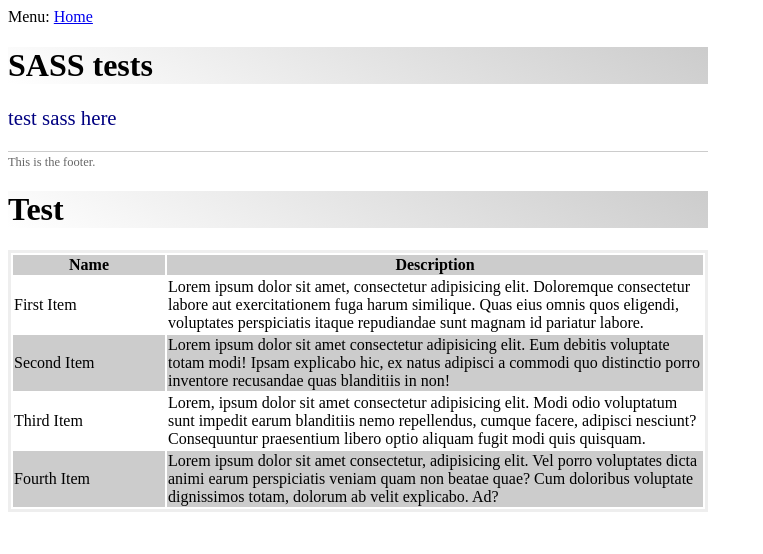
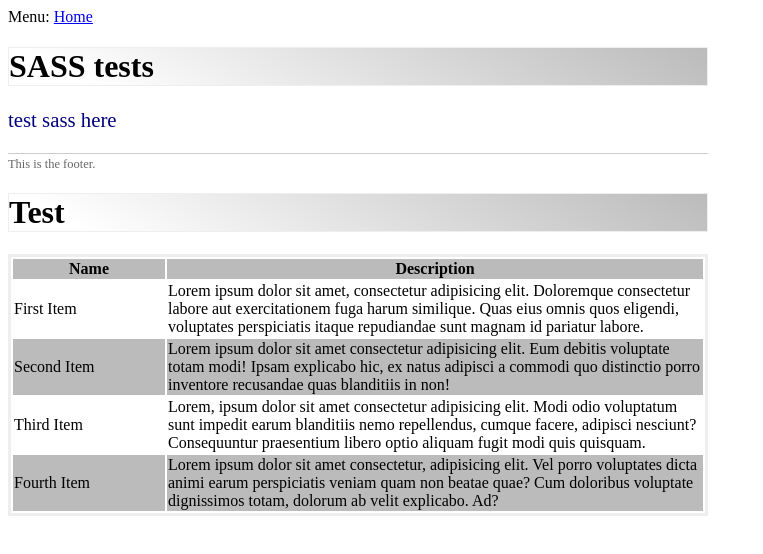
Before and after one commit to edwardtanguay/sasswebpack2, a website built with webpack: page src/html/about.html in a window 1280 px wide. Shown: the whole page, without its empty margins (0-763 px from the left). Built offline with nearby package versions, Linux system fonts and the light colour scheme.

Commit message:
added SASS function: lighten()

```diff
--- a/src/sass/styles.scss
+++ b/src/sass/styles.scss
@@ -1,21 +1,19 @@
-$myfont         : Georgia 1.2em;
-$table_head_col : #ccc;
-$table_row_col  :$table_head_col;
-$table_bor_col  : #eee;
+$myfont: Georgia 1.2em;
+$table_head_col: #bbb;
+$table_row_col: $table_head_col;
+$table_bor_col: #eee;
 $container_width: 700px;
 $first_col_width: 150px;
 
 $mainFontColor: navy;
 $fontSizeRegular: 1.3em;
-$fontSizeSmall: $fontSizeRegular * .6;
+$fontSizeSmall: $fontSizeRegular * 0.6;
 
 div.container {
-
-	font : $myfont;
+	font: $myfont;
 	width: $container_width;
 
 	.sassTest {
-
 		p {
 			color: $mainFontColor;
 			font-size: $fontSizeRegular;
@@ -30,13 +28,12 @@ div.container {
 }
 
 table {
-
 	tr:nth-child(odd) {
-		background: $table_row_col
+		background: $table_row_col;
 	}
 
 	td:first-child {
-		width: $first_col_width
+		width: $first_col_width;
 	}
 
 	th {
@@ -48,5 +45,6 @@ table {
 
 h1 {
 	background: rgb(255, 255, 255);
-	background: linear-gradient(30deg, rgba(255, 255, 255, 1) 0%, $table_head_col 100%);
+	background: linear-gradient(30deg, lighten($table_head_col, 40%) 10%, $table_head_col 100%);
+	border: 1px solid #eee;
 }
```
